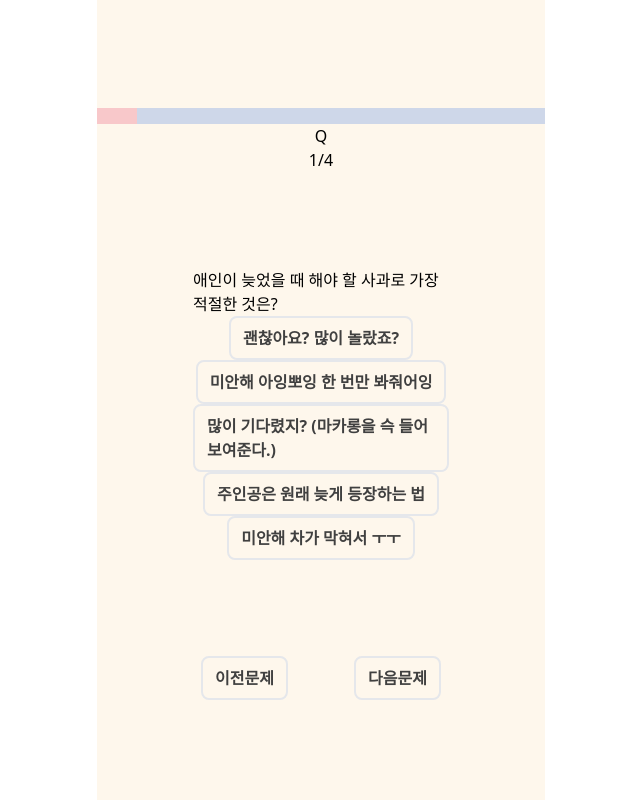
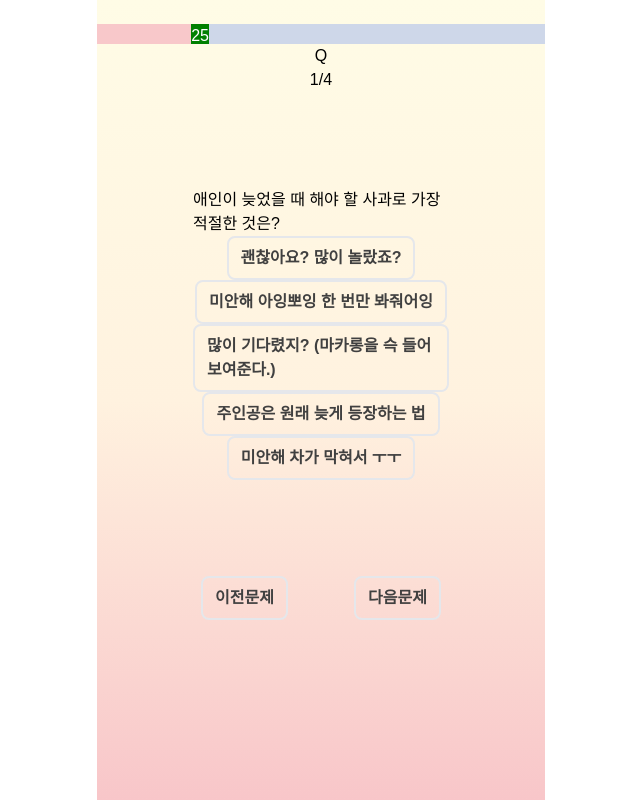
Before and after one commit to onys-programmer/hs-front-end, a Next.js app: page /question in a window 1280 px wide. Shown: the whole page, without its empty margins (319-959 px from the left). Built offline with nearby package versions, Linux system fonts and the light colour scheme; a web font is replaced by a local one.

Commit message:
Feat: progress-bar 초기설정

```diff
--- a/src/app/(Pages)/question/page.tsx
+++ b/src/app/(Pages)/question/page.tsx
@@ -6,8 +6,26 @@ import ProgressBar from '@/app/components/question/ProgressBar';
 import Button from '@/app/components/Button';
 
 export default function Home() {
+    //TODO: recoil로 이동
     const [page, setPage] = useState(1);
     const [questions, setQuestions] = useState([]);
+    const maxPage = questions.length;
+    const question = questions[page - 1];
+    const handleClickPrev = () => {
+        if (page < 1) {
+            return;
+        }
+        setPage(page - 1);
+    };
+
+    const handleClickNext = () => {
+        if (page >= maxPage) {
+            return;
+        }
+        setPage(page + 1);
+    };
+
+    //TODO: 추후 react-query로 api 변경
     useEffect(() => {
         const question = async () => {
             const res = await fetch('http://localhost:3000/api/question');
@@ -17,20 +35,8 @@ export default function Home() {
         question();
     }, []);
 
-    const maxPage = questions.length;
-
-    const handleClickPrev = () => {
-        setPage(page - 1);
-    };
-
-    const handleClickNext = () => {
-        setPage(page + 1);
-    };
-
-    const question = questions[page - 1];
-
     return (
-        <div className="flex h-full flex-col items-center justify-center">
+        <div className="flex h-full flex-col items-center bg-gradient-to-t from-[#f8c6c9] via-[#fff2df] to-[#FFFCE6] pt-4 font-KBIZ">
             <ProgressBar page={page} maxPage={maxPage} />
             <div>Q</div>
             <div className="">
--- a/src/app/components/question/ProgressBar.tsx
+++ b/src/app/components/question/ProgressBar.tsx
@@ -4,12 +4,13 @@ interface ProgressBarProps {
 }
 
 export default function ProgressBar({ page, maxPage }: ProgressBarProps) {
-    console.log(page);
-    console.log(maxPage);
+    const progress = (page / maxPage) * 100;
     return (
         <>
-            <div className="mt-2 h-4 w-full bg-geori-blue">
-                <div className={`h-4 w-10 bg-geori-primary`}></div>
+            <div className="mt-2 h-5 w-full bg-geori-blue">
+                <div className={'relative h-5 bg-geori-primary'} style={{ width: `${progress}%` }}>
+                    <div className={'absolute end-0 flex h-5 bg-geori-success text-white'}>{progress}</div>
+                </div>
             </div>
         </>
     );
```
